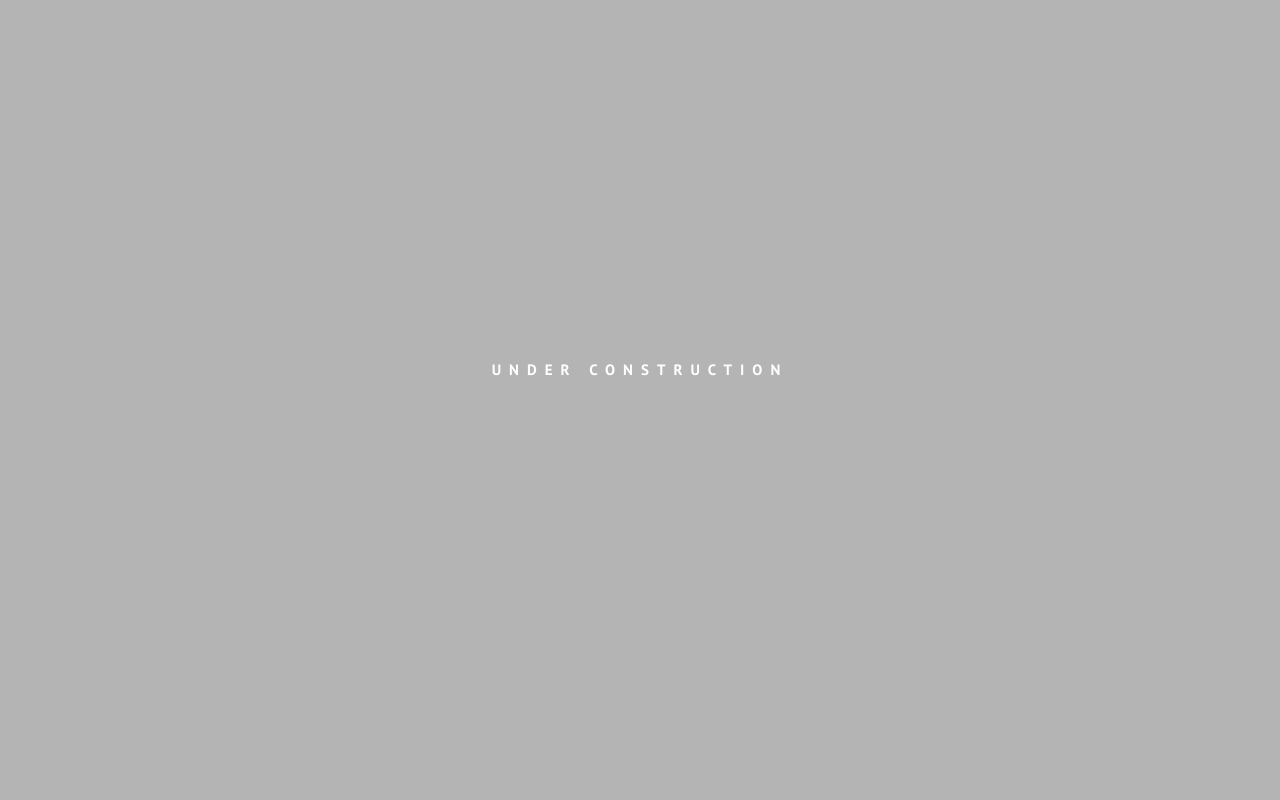
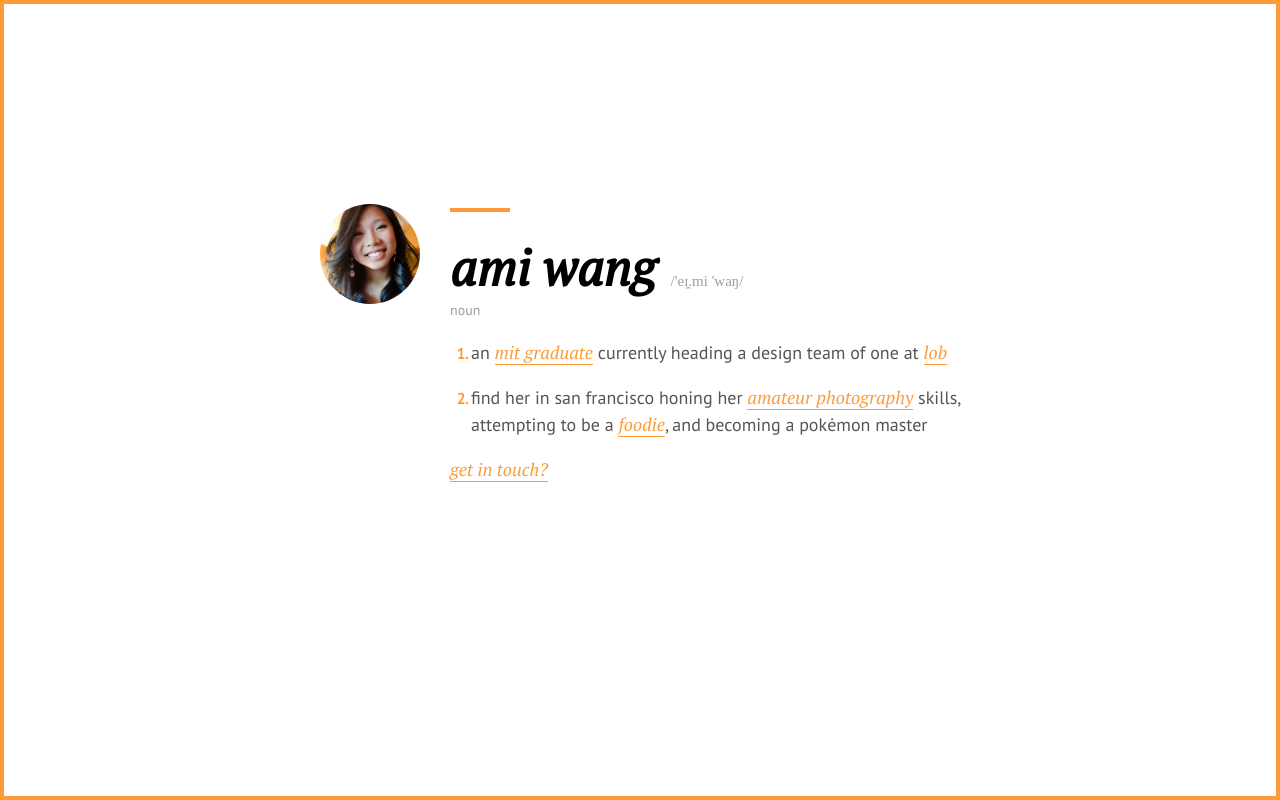
Before and after one commit to ami/ami.github.io, a plain HTML site: page index.html in a window 1280 px wide. Drawn offline with Linux system fonts and the light colour scheme.

Commit message:
add initial design

```diff
--- a/index.html
+++ b/index.html
@@ -1,11 +1,45 @@
 <!DOCTYPE html>
 <html>
 <head>
-<link href='http://fonts.googleapis.com/css?family=PT+Sans:700' rel='stylesheet' type='text/css'>
+<meta name="viewport" content="width=device-width, initial-scale=1">
+
+<link href='https://fonts.googleapis.com/css?family=PT+Sans:400' rel='stylesheet' type='text/css'>
+<link href='https://fonts.googleapis.com/css?family=PT+Serif:400italic' rel='stylesheet' type='text/css'>
+
+<link rel="apple-touch-icon" sizes="57x57" href="assets/apple-icon-57x57.png">
+<link rel="apple-touch-icon" sizes="60x60" href="assets/apple-icon-60x60.png">
+<link rel="apple-touch-icon" sizes="72x72" href="assets/apple-icon-72x72.png">
+<link rel="apple-touch-icon" sizes="76x76" href="assets/apple-icon-76x76.png">
+<link rel="apple-touch-icon" sizes="114x114" href="assets/apple-icon-114x114.png">
+<link rel="apple-touch-icon" sizes="120x120" href="assets/apple-icon-120x120.png">
+<link rel="apple-touch-icon" sizes="144x144" href="assets/apple-icon-144x144.png">
+<link rel="apple-touch-icon" sizes="152x152" href="assets/apple-icon-152x152.png">
+<link rel="apple-touch-icon" sizes="180x180" href="assets/apple-icon-180x180.png">
+<link rel="icon" type="image/png" sizes="192x192"  href="assets/android-icon-192x192.png">
+<link rel="icon" type="image/png" sizes="32x32" href="assets/favicon-32x32.png">
+<link rel="icon" type="image/png" sizes="96x96" href="assets/favicon-96x96.png">
+<link rel="icon" type="image/png" sizes="16x16" href="assets/favicon-16x16.png">
+<link rel="manifest" href="assets/manifest.json">
+<meta name="msapplication-TileColor" content="#ffffff">
+<meta name="msapplication-TileImage" content="assets/ms-icon-144x144.png">
+<meta name="theme-color" content="#ffffff">
+
 <link rel="stylesheet" type="text/css" href="main.css">
 <title>ami wang</title>
 </head>
 <body>
-  <h1>under construction</h1>
+  <div class="container">
+    <img src="assets/photo.jpg">
+    <div class="blurb">
+      <div class="line"></div>
+      <h1>ami wang<span>/'e&#618;&#815;.mi 'wa&#331;/</span></h1>
+      <p class="noun">noun</p>
+      <ol>
+        <li><p>an <a href="https://architecture.mit.edu/" target="_blank">mit graduate</a> currently heading a design team of one at <a href="https://lob.com" target="_blank">lob</a></li>
+        <li><p>find her in san francisco honing her <a href="https://www.instagram.com/cabrioles/" target="_blank">amateur photography</a> skills, attempting to be a <a href="https://foursquare.com/cabrioles" target="_blank">foodie</a>, and becoming a pok&#279;mon master</p></li>
+      </ol>
+      <p><a href="mailto:ami@joshma.com">get in touch?</a></p>
+    </div>
+  </div>
 </body>
 </html>
--- a/main.css
+++ b/main.css
@@ -1,14 +1,144 @@
-body {
-  background-color: #b4b4b4;
+*, *:before, *:after {
+  -webkit-box-sizing: border-box;
+  -moz-box-sizing: border-box;
+  box-sizing: border-box;
 }
 
-h1 {
-  font-family: 'PT Sans';
+body {
+  padding: 0;
+  margin: 0;
+  height: 100vh;
+  border: 4px solid #fd9b3a;
+  font-family: 'PT Sans', 'Helvetica', sans-serif;
+}
+
+.blurb,
+img {
+  position: relative;
+  -webkit-animation: slide .7s ease-out forwards;
+  animation: slide .7s ease-out forwards;
+  opacity: 0;
+}
+
+.blurb {
+  top: 60px;
+}
+
+img {
+  top: -60px;
+}
+
+@-webkit-keyframes slide {
+  100% {
+    top: 0;
+    opacity: 1;
+  }
+}
+
+@keyframes slide {
+  100% {
+    top: 0;
+    opacity: 1;
+  }
+}
+
+.container {
+  display: -webkit-box;
+  display: -moz-box;
+  display: -ms-flexbox;
+  display: -webkit-flex;
+  display: flex;
+  margin: 200px auto 0;
+  width: 640px;
+}
+
+.container img {
+  width: 100px;
+  height: 100px;
+  border-radius: 50%;
+  vertical-align: top;
+  margin-right: 30px;
+}
+
+.blurb .line {
+  border-bottom: 4px solid #fd9b3a;
+  width: 60px;
+  padding-top: 4px;
+}
+
+.blurb h1 {
+  font-family: 'PT Serif', 'Times New Roman', serif;
+  font-style: italic;
+  font-size: 50px;
+  margin: 22px 0 0;
+}
+
+.blurb h1 span {
+  font-family: 'Times New Roman', serif;
+  font-style: normal;
+  font-size: 15px;
+  font-weight: 300;
+  margin-left: 15px;
+  color: #9e9e9e;
+}
+
+.blurb .noun {
+  font-size: 14px;
+  margin: 0;
+  color: #9e9e9e;
+}
+
+.blurb ol {
+  padding-left: 21px;
+}
+
+.blurb li {
+  color: #fd9b3a;
   font-weight: 700;
   font-size: 15px;
-  color: white;
-  text-align: center;
-  text-transform: uppercase;
-  letter-spacing: 8px;
-  padding-top: 350px;
 }
+
+.blurb p {
+  font-size: 18px;
+  font-weight: 400;
+  line-height: 1.5;
+  color: #555;
+}
+
+.blurb a {
+  color: #fd9b3a;
+  font-family: 'PT Serif', 'Times New Roman', serif;
+  font-style: italic;
+  text-decoration: none;
+  border-bottom: 1px solid #fd9b3a;
+}
+
+.blurb a:hover {
+  padding-bottom: 2px;
+  color: #fd8005;
+  border-bottom: 1px solid #fd8005;
+}
+
+@media (max-width: 640px) {
+  .container {
+    -webkit-flex-direction: column;
+    flex-direction: column;
+    width: 100%;
+    padding: 15px;
+    margin-top: 70px;
+  }
+
+  .container img {
+    width: 80px;
+    height: 80px;
+  }
+
+  .blurb h1 {
+    font-size: 45px;
+    margin-top: 15px;
+  }
+
+  .blurb .line {
+    display: none;
+  }
+}
```
Also changed, not shown: assets/photo.jpg (added).
